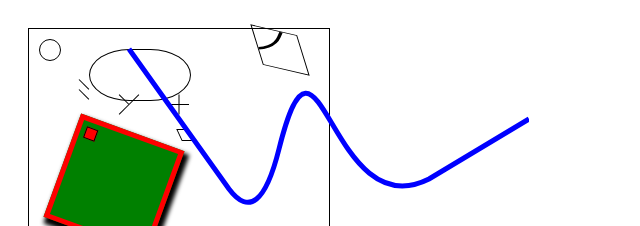
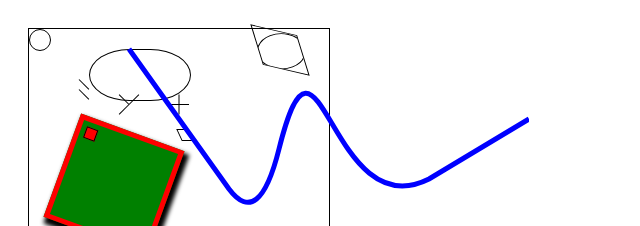
Before and after one commit to dnewcome/Donatello, a plain HTML site: page draw.html in a window 1280 px wide. Shown: the top 226 px of the page, 0-640 px from the left. Drawn offline with Linux system fonts and the light colour scheme.

Commit message:
fixed offset issue with circles. added test html

```diff
--- a/donatello.js
+++ b/donatello.js
@@ -76,14 +76,16 @@
 
 /**
  * Draw a circle
+ * center coordinates, radius, stroke width
  */
-Donatello.prototype.circle = function( x, y, r ) {
-	var el = Donatello.createElement( x-r, y-r, 2*r, 2*r, 'div');
+Donatello.prototype.circle = function( x, y, r, s ) {
+	var el = Donatello.createElement( x-r-s, y-r-s, 2*r, 2*r, 'div');
 	// border radius must be r+borderWidth
 	// for now we fudge and set to high number. Too big isn't
 	// a problem, but this seems like a hack.
 	el.style.borderRadius = r + 1000 + 'px';
 	el.style.border = '1px solid black';
+	el.style.borderWidth = s + 'px';
 	this.dom.appendChild( el );
 	return new Donatello( el );
 }
@@ -126,9 +128,12 @@
 	this.dom.appendChild( clipEl );
 
 	// circular drawing region
+	/*
 	var el = Donatello.createElement( -r, -r, 2*r, 2*r, 'div');
 	el.style.borderRadius = r + 'px';
 	el.style.border = '3px solid black';
+	*/
+	var el = this.circle( x, y, r ).dom;
 	// need to compensate for transforms made by clipping region
 	el.style[ Donatello.transform ]= 'skew(-30deg)';
 
```
Also changed, not shown: circles.html (+3 -7 lines).
